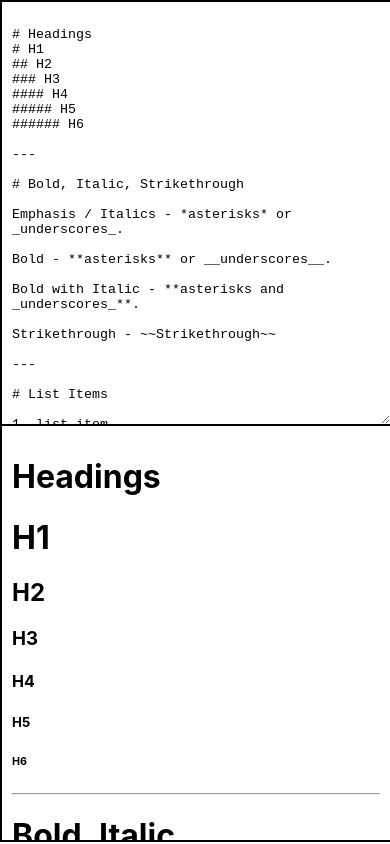
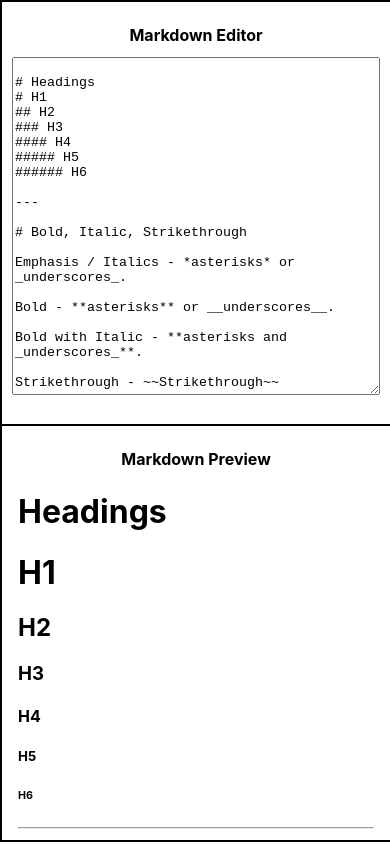
Before and after one commit to abhishekakade/markdown-previewer, a React (Create React App) app: page / in a window 390 px wide. Built offline with nearby package versions, Linux system fonts and the light colour scheme.

Commit message:
fix: readme & styles

```diff
--- a/package.json
+++ b/package.json
@@ -7,8 +7,10 @@
     "gh-pages": "^2.0.1",
     "marked": "^0.6.1",
     "react": "^16.8.3",
+    "react-blocks-scroll-sync": "^1.1.0",
     "react-dom": "^16.8.3",
     "react-scripts": "2.1.5",
+    "react-scroll-sync": "^0.7.0",
     "showdown": "^1.9.0"
   },
   "scripts": {
--- a/src/App.css
+++ b/src/App.css
@@ -7,7 +7,7 @@
   /* align-items: center; */
 }
 
-#editor {
+.textarea-container {
   box-sizing: border-box;
   background: #ffffff;
   display: inline-block;
@@ -18,7 +18,13 @@
   height: auto;
 }
 
-#preview {
+#editor {
+  box-sizing: border-box;
+  width: 100%;
+  height: inherit;
+}
+
+.preview-container {
   box-sizing: border-box;
   background: #ffffff;
   display: inline-block;
@@ -35,6 +41,10 @@
   }
 
   #editor {
+    height: 40vh;
+  }
+
+  .textarea-container {
     display: block;
     width: calc(100% - 2px);
     height: 50vh;
@@ -42,7 +52,7 @@
     border: none;
   }
 
-  #preview {
+  .preview-container {
     display: block;
     /* width: 100%; */
     width: calc(100% - 2px);
@@ -50,6 +60,15 @@
     max-height: 49vh;
     overflow-y: scroll;
     margin: 2px;
+    padding-right: 1rem;
+    padding-left: 1rem;
     border: none;
   }
+
+  #editor-heading,
+  #preview-heading {
+    font-size: 1rem;
+    padding: 2px;
+    margin: 2;
+  }
 }
--- a/src/App.js
+++ b/src/App.js
@@ -111,6 +111,10 @@ class App extends Component {
   render() {
     return (
       <div className="App">
+        <div className="textarea-container">
+          <h1 id="editor-heading" style={{ textAlign: "center" }}>
+            Markdown Editor
+          </h1>
           <textarea
             type="text"
             id="editor"
@@ -119,13 +123,18 @@ class App extends Component {
             onChange={this.onChangeHandler}
             value={this.state.content}
           />
+        </div>
 
+        <div className="preview-container">
+          <h1 id="preview-heading" style={{ textAlign: "center" }}>
+            Markdown Preview
+          </h1>
           <div
             id="preview"
             dangerouslySetInnerHTML={{ __html: markedlib(this.state.content) }}
           >
-          {/* <h1>Previewer</h1> */}
             {/* <div>{marked(this.state.content)}</div> */}
+          </div>
         </div>
       </div>
     );
```
Also changed, not shown: 2 other files (tests, documents, lock files or other folders). Lines whose indentation alone changed are shown as unchanged.
